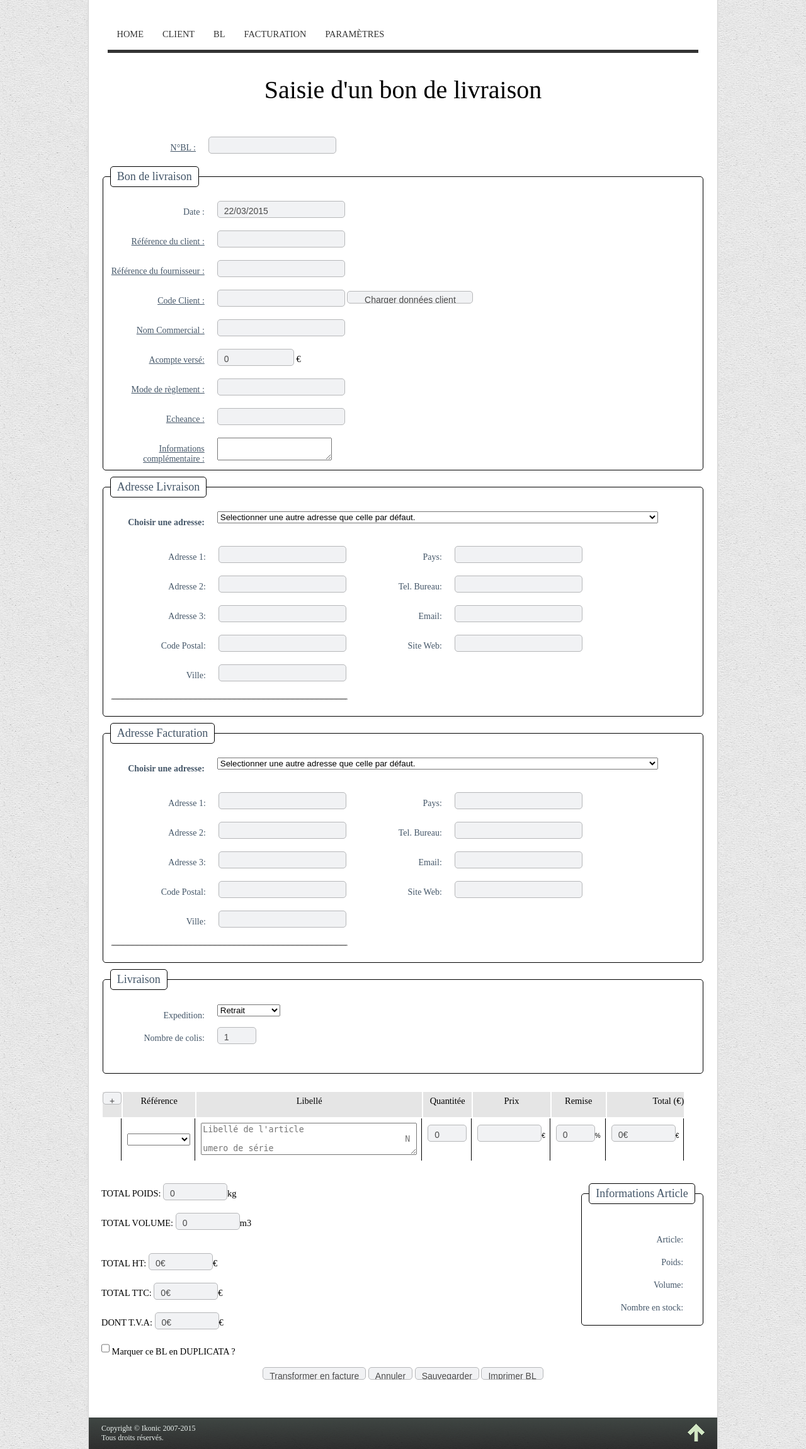
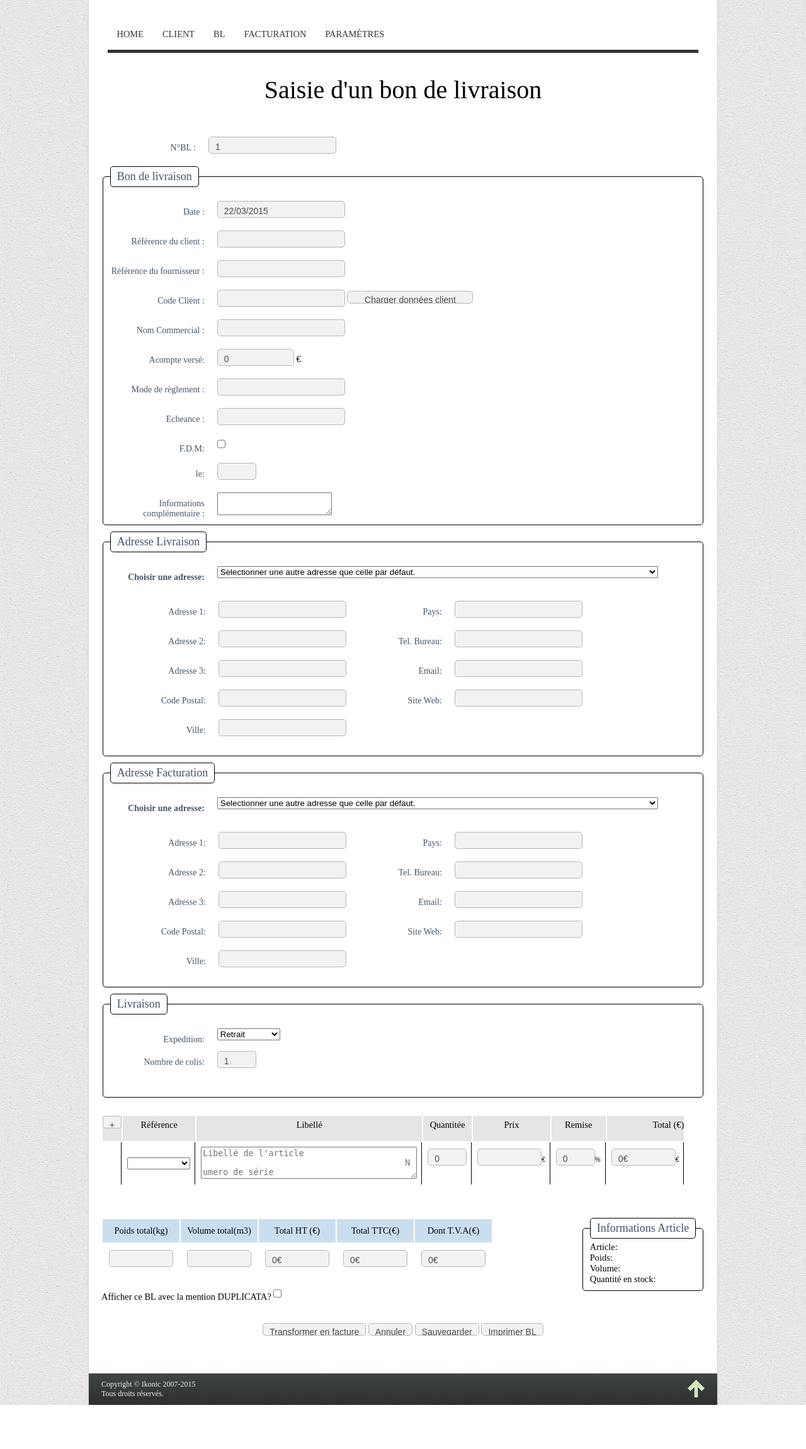
Before and after one commit to tedramoni/PROJETS3, a PHP site: page /Ikonic3/saisie_bl.php in a window 1280 px wide. Shown: the whole page at 63% size. After the commit the page ends 2231 px from the top, so only its background shows below. Run offline with PHP 8.4, Linux system fonts and the light colour scheme; data comes from the database, SQL or seed files in the repository; data that the repository does not hold is empty; some libraries are stand-ins or nearby versions; some web fonts are replaced.

Commit message:
rectification erreurs
-Récupération du dernier N°BL dans le champs avec max(num_bl) +1;
-passage de mysql à mysqli
-ajout des champs fdm + jour
-mise en page des totaux articles changé
-changement lien redirection qd annule vers bl.php
-traitement de la sauvegarde ds BD qd clique sur sauvegarder vers la page traitement_bl.php

```diff
--- a/Ikonic3/saisie_bl.php
+++ b/Ikonic3/saisie_bl.php
@@ -5,12 +5,21 @@
     <link rel="stylesheet" type="text/css" href="css/feuille_de_style.css" />
     <link rel="stylesheet" type="text/css" href="css/TableCSSCode2.css" />
     <link rel="stylesheet" type="text/css" href="http://ajax.googleapis.com/ajax/libs/jqueryui/1.8.12/themes/smoothness/jquery-ui.css" />
-
     <link rel="icon" type="image/ico" href="images/favicon.ico" />
     <meta charset="utf-8" />
     <script type="text/javascript" src="http://ajax.googleapis.com/ajax/libs/jquery/1.5.2/jquery.min.js"></script>
     <script type="text/javascript" src="http://ajax.googleapis.com/ajax/libs/jqueryui/1.8.12/jquery-ui.min.js"></script>
     <script type='text/javascript' src='Inclusion/order.js'></script>
+    <style type="text/css">
+        #element2 {
+            float:right;
+        }
+
+        #element3 tbody tr td {
+          text-align: center;
+           padding: 10px 10px;
+        }
+    </style>
 	<script type="text/javascript">
     function submitForm(action)
     {
@@ -20,13 +29,13 @@
     }
 	function quitter_sans_sauvegarde() {
 	  if (confirm("Quitter sans sauvegarder ?")) {
-	   window.location.href = "http://iuted.bugs3.com/projet/Ikonic3/";
+	   window.location.href = "http://iuted.bugs3.com/projet/Ikonic3/bl.php";
       }
 	}
-	function quitter_avec_sauvegarde() {
-	  if (confirm("Quitter et sauvegarder ce bon de livraison ?")) {
-	   	  alert("en construction");
-	  }
+	function quitter_avec_sauvegarde(action) {
+         document.getElementById('form1').action = action;
+        document.getElementById('form1').target="_blank";
+        document.getElementById('form1').submit();
 	}
 </script>
 <style type="text/css">
@@ -48,35 +57,34 @@
         <br/>
         <br/>
 
-        <?php if (isset($_GET[ 'err']))
-        { if ($_GET[ 'err']=='err1' )
+        <?php
+
+            $liste=array();
+            $connexion=connexionI();
+            $sql='Select * from client' ;
+            $requete=mysqli_query($connexion,$sql);
+            while($result=mysqli_fetch_array($requete))
             {
-                echo "<center><p style='color:red;'>Le code client doit être de la forme : 9, puis une lettre, puis 4 chiffres (ex : 9L0015) !</center><br><br>";
+                $liste[]=$result[ 'code'];
             }
-          if ($_GET[ 'err']=='err2' )
-            { echo "<center><p style='color:red;'>Le code client existe déjà !</center><br><br>";
+            $sql2="SELECT * FROM article ";
+            $execute2=mysqli_query($connexion,$sql2) or die( 'Erreur au niveau de la requete'.mysqli_error());
+            $article=array();
+            $i=0;
+            while($data2=mysqli_fetch_array($execute2))
+            {
+                $article[$i]=$data2;
+                $i++;
             }
-        }
-        $liste=array();
-        connexion();
-        $sql='Select * from client' ;
-        $requete=mysql_query($sql);
-        while($result=mysql_fetch_array($requete))
-            { $liste[]=$result[ 'code']; }
-         $sql2="SELECT * FROM article " ;
-         $execute2=mysql_query($sql2) or die( 'Erreur au niveau de la requete'.mysql_error());
-         $article=array(); $i=0;
-        while($data2=mysql_fetch_array($execute2))
-            { $article[$i]=$data2; $i++; }
-            $sql="SELECT * FROM parametre;";
-            $requete=mysql_query($sql);
-            $data=mysql_fetch_array($requete);
+            $sql="SELECT MAX(num_bl) FROM bon_livraison";
+            $requete=mysqli_query($connexion,$sql) or die( 'Erreur au niveau de la requete: max(num_bl): '.mysqli_error());
+            $data=mysqli_fetch_array($requete);
         ?>
         <div id="formu_contact">
             <form method="post" action="" id="form1" .target="_blank">
                 <br/>
-                <label for="numero_bl"><u>N°BL :</u> </label>
-                <input type="text" id="numero_bl" name="numero_bl" required="required" value="<?php echo $data[num_bl];?>"/>
+                <label for="numero_bl">N°BL : </label>
+                <input type="text" id="numero_bl" name="numero_bl" required="required" value="<?php echo $data[0]+1;?>" disabled="disabled"/>
 
                 <fieldset>
                     <br/>
@@ -103,16 +111,16 @@
                     </script>
                     <!-- <input type="date" name="date" id="date" required="required" value="<?php echo date('dd/mm/yyyy'); ?>" /> -->
                     <br/>
-                    <label for="ref_client"><u>Référence du client :</u> </label>
+                    <label for="ref_client">Référence du client : </label>
                     <input type="text" id="ref_client" name="ref_client" required="required" />
                     <br/>
-                    <label for="ref_fournisseur"><u>Référence du fournisseur :</u> </label>
+                    <label for="ref_fournisseur">Référence du fournisseur : </label>
                     <input type="text" id="ref_fournisseur" name="ref_fournisseur" required="required" />
                     <br/>
 
-                    <label for="code_client"><u>Code Client :</u> </label>
+                    <label for="code_client">Code Client : </label>
                     <input type="text" id="code_client" name="code_client" class="cc" onkeyup="myFunction()" />
-					<input type="button" value="Charger données client" class="btn_load_client" style="width:200px"></input>
+					<input type="button" value="Charger données client" class="btn_load_client" style="width:200px" />
                     <br/>
 
                     <script>
@@ -132,28 +140,31 @@
                         });
                     </script>
 
-                    <label for="nom_commercial"><u>Nom Commercial :</u> </label>
+                    <label for="nom_commercial">Nom Commercial : </label>
                     <input type="text" class="nom_commercial" id="nom_commercial" name="nom_commercial" required="required" />
                     <input type="hidden" class="raison_social" id="raison_social" name="raison_social" required="required" />
                     <input type="hidden" class="remise" id="remise" name="remise" required="required" value="0" />
                     <br/>
-                    <label for="acompte"><u>Acompte versé: </u></label>
+                    <label for="acompte">Acompte versé: </label>
                     <input type="number" style="width:100px" step="any" min="0" id="acompte" name="acompte" value="0" /> &euro;
                     <br/>
-                    <label for="mode_reglement"><u>Mode de règlement :</u> </label>
+                    <label for="mode_reglement">Mode de règlement : </label>
                     <input type="text" class="mode_reglement" id="mode_reglement" name="mode_reglement" required="required" />
                     <br/>
-                    <label for="echeance"><u>Echeance :</u> </label>
+                    <label for="echeance">Echeance :</label>
                     <input type="text" class="echeance" id="echeance" name="echeance" required="required" />
                     <br/>
-                    <label for="infos"><u>Informations complémentaire :</u> </label>
+                    <label for="fdm">F.D.M: </label><input type="checkbox" name="fdm" /><br/>
+                    <label for="jour">le:  </label><input type="number"  name="jour" min="1" max="31" /><br/>
+
+                    <label for="infos">Informations complémentaire : </label>
                     <textarea class="infos" id="infos" name="infos" required="required"></textarea>
                     <br/>
                 </fieldset>
                 <fieldset>
                     <br/>
                     <legend>Adresse Livraison</legend>
-                        <strong><u><label for="choixLivraison">Choisir une adresse: </label></u></strong>
+                        <strong><label for="choixLivraison">Choisir une adresse: </label></strong>
                         <SELECT id="selectLivraison" name="selectLivraison" class="selected_livraison_input" style="width:700px"> <OPTION selected="selected" VALUE="">Selectionner une autre adresse que celle par défaut.</OPTION></SELECT> <br/><br/>
                     <table id="dataTableAdresseLivraison" border="1">
                         <tbody>
@@ -180,7 +191,6 @@
                                         <label for="BX_ville">Ville: </label>
                                         <input type="text" class="v_l" name="BX_ville" />
                                         <br/>
-                                        <hr>
                                     </td>
                                     <td>
                                         <label for="BX_pays">Pays: </label>
@@ -208,7 +218,7 @@
                 <fieldset>
                     <br/>
                     <legend>Adresse Facturation</legend>
-                        <strong><u><label for="choixFacturation">Choisir une adresse: </label></u></strong>
+                        <strong><label for="choixFacturation">Choisir une adresse: </label></strong>
                         <SELECT id="selectFacturation" name="selectFacturation" class="selected_facturation_input" style="width:700px"> <OPTION selected="selected" VALUE="">Selectionner une autre adresse que celle par défaut.</OPTION></SELECT> <br/><br/>
                     <table id="dataTableAdresseFacturation" border="1">
                         <tbody>
@@ -235,7 +245,6 @@
                                         <label for="BX_ville2">Ville: </label>
                                         <input type="text" class="ville_f" name="BX_ville2" />
                                         <br />
-                                        <hr>
                                     </td>
                                     <td>
                                         <label for="BX_pays2">Pays: </label>
@@ -284,7 +293,7 @@
                         <tbody id="tablco">
                             <tr>
                                 <th>
-                                    <input type="button" value="+" class="btn_newpics"></input>
+                                    <input type="button" value="+" class="btn_newpics" />
                                 </th>
                                 <th>Référence</th>
                                 <th>Libellé</th>
@@ -295,7 +304,7 @@
                             </tr>
                             <tr class="Ligne" id="default">
                                 <td class="supligne" style="text-align:center"> &nbsp
-                                    <input type="button" class="btn-sup" value="-" style="width:30px align:center"> </input>
+                                    <input type="button" class="btn-sup" value="-" style="width:30px align:center"/>
                                 </td>
                                 <td class="format">
                                     <SELECT name="format[]" class="selected_format_input" style="width:100px">
@@ -307,75 +316,64 @@
                                     <textarea placeholder="Libellé de l'article &nbsp;&nbsp;&nbsp;&nbsp;&nbsp;&nbsp;&nbsp;&nbsp;&nbsp;&nbsp;&nbsp;&nbsp;&nbsp;&nbsp;&nbsp;&nbsp;&nbsp;&nbsp;&nbsp;&nbsp;&nbsp;&nbsp;&nbsp;&nbsp;&nbsp;&nbsp;&nbsp;&nbsp;&nbsp;&nbsp;&nbsp;&nbsp;&nbsp;&nbsp;&nbsp;&nbsp;&nbsp;&nbsp;&nbsp;&nbsp;Numero de série" rows="3" cols="40" class="name-pics" name="namearticle[]"></textarea>
                                 </td>
                                 <td class="num-pallets">
-                                    <input type="number" step="any" min="0" name="qarticle[]" style="width:40px" class="num-pallets-input"></input>
+                                    <input type="number" step="any" min="0" name="qarticle[]" style="width:40px" class="num-pallets-input"/>
                                 </td>
                                 <!-- <td class="prix_article"><span name="prix_article[]" class="prix"></span>&euro;</td> -->
                                 <td class="prix_article">
                                     <input type="number" step="any" min="0" style="width:80px" name="prix_article[]" class="prix"></input>&euro;</td>
                                 <td class="remise_article">
-                                    <input type="number" step="any" min="0" value="0" style="width:40px" name="rarticle[]" class="remise_article-input"></input>%
+                                    <input type="number" step="any" min="0" value="0" style="width:40px" name="rarticle[]" class="remise_article-input"/>%
                                 </td>
                                 <td style="display:none;" class="Poids_article">
-                                    <input type="number" step="any" min="0" name="poids_article[]" style="width:40px" class="poids" readonly></input> kg</td>
+                                    <input type="number" step="any" min="0" name="poids_article[]" style="width:40px" class="poids" readonly/> kg</td>
                                 <td style="display:none;" class="Volume_article">
-                                    <input type="number" step="any" min="0" name="volume_article[]" style="width:40px" class="volume" readonly></input> m3</td>
+                                    <input type="number" step="any" min="0" name="volume_article[]" style="width:40px" class="volume" readonly/> m3</td>
                                 <td class="row-total">
-                                    <input type="text" style="width:80px" name="prixtt_article[]" class="row-total-input" readonly></input>&euro;</td>
+                                    <input type="text" style="width:80px" name="prixtt_article[]" class="row-total-input" readonly/>&euro;</td>
                                 <td style="display:none;"class="row-totalp">
-                                    <input type="text" name="totalp_article[]" style="width:60px" class="row-totalp-input" readonly></input>kg</td>
+                                    <input type="text" name="totalp_article[]" style="width:60px" class="row-totalp-input" readonly/>kg</td>
                                 <td style="display:none;"class="row-totalv">
-                                    <input type="text" name="totalv_article[]" style="width:60px" class="row-totalv-input" readonly></input>m3</td>
+                                    <input type="text" name="totalv_article[]" style="width:60px" class="row-totalv-input" readonly/>m3</td>
                             </tr>
                         </tbody>
                     </table>
-                    <br/><br/>
+                    </div>
+                    <br/><br/><br/>
+
                     <div id="element2">
                         <fieldset>
-                            <br/>
                             <legend>Informations Article</legend>
-                            <br/>
-                            <label>Article: </label><label id="iarticle" for="ArticleInfos"></label><br/>
-                            <label>Poids: </label><label id="ipoids" for="PoidsInfos"></label><br/>
-                            <label>Volume: </label><label id="ivolume" for="VolumeInfos"></label><br/>
-                            <label>Nombre en stock: </label><label id="istock" for="StockInfos"></label><br/>
+                            Article: <toto id="iarticle" for="ArticleInfos"></toto><br/>
+                            Poids: <toto id="ipoids" for="PoidsInfos"></toto><br/>
+                            Volume: <toto id="ivolume" for="VolumeInfos"></toto><br/>
+                            Quantité en stock: <toto id="istock" for="StockInfos"></toto><br/>
                         </fieldset>
                     </div>
-                        <div class="TotalPoids" style="text-align: left;">
-                            <span>  <b>TOTAL POIDS:</b> </span>
-                            <input type="text" name="totalPoids" style="width:80px" class="total-poids" value="0" id="product-poids" readonly></input>kg
-                        </div>
-                        <div class="TotalVolume" style="text-align: left;">
-                            <span> <b> TOTAL VOLUME: </b></span>
-                            <input type="text" name="totalVolume" style="width:80px" class="total-volume" value="0" id="product-volume" readonly></input>m3
-                            <br />
-                        </div>
-                        <br/>
-                        <div class="TotalHT" style="text-align: left;">
-                            <span> <b> TOTAL HT: </b></span>
-                            <input type="text" name="totalHT" style="width:80px" class="total-box" value="0&euro;" id="product-ht" readonly></input>&euro;
-                            <br />
-                        </div>
-
-                        <div class="Total" style="text-align: left;">
-                            <span> <b> TOTAL TTC:</b> </span>
-                            <input type="text" style="width:80px" name="totalTTC" class="total-box" value="0&euro;" id="product-subtotal" readonly></input>&euro;
-                            <br />
-                        </div>
+                    <div id="element3">
+                    <table>
+                        <tr style="background-color: #c9dff0;">
+                            <td>Poids total(kg)</td>
+                            <td>Volume total(m3)</td>
+                            <td>Total HT (€)</td>
+                            <td>Total TTC(€)</td>
+                            <td>Dont T.V.A(€)</td>
+                        </tr>
+                        <tr>
+                            <td><input type="text" name="totalPoids" style="width:80px" class="total-poids" value="<?php echo $data['poids_total']; ?>" id="product-poids" readonly /></td>
+                            <td><input type="text" name="totalVolume" style="width:80px" class="total-volume" value="<?php echo $data['volume_total']; ?>" id="product-volume" readonly /></td>
+                            <td><input type="text" name="totalHT" style="width:80px" class="total-box" value="<?php echo $data['prix_ht']; ?>;" id="product-ht" readonly /></td>
+                            <td><input type="text" style="width:80px" name="totalTTC" class="total-box" value="<?php echo $data['prix_ttc']; ?>" id="product-subtotal" readonly /></td>
+                            <td><input type="text" class="total-box" style="width:80px" value="0" name="totalTVA" id="product-TVA" readonly /></td>
+                        </tr>
+                    </table>
                     </div>
-
-                    <div class="TotalTVA" style="text-align: left;">
-                        <span>  <b>DONT T.V.A:</b></span>
-                        <input type="text" class="total-box" style="width:80px" value="0&euro;" name="totalTVA" id="product-TVA" readonly></input>&euro;
-                        <br />
-                    </div>
-
                 <!-- Fin Saisie Commande -->
-				<input type="checkbox" name="duplicata" value="Oui"> Marquer ce BL en DUPLICATA ? </input>
+                Afficher ce BL avec la mention DUPLICATA? <input type="checkbox" name="duplicata" value="Oui"/> <br/><br/>
                 <center>
                    <!-- <input type="submit" name="valider" /> -->
 				   <input type="button" onclick="submitForm('saisie_facture.php')" value="Transformer en facture" />
 				   <input type="button" onclick="quitter_sans_sauvegarde()" value="Annuler" />
-				   <input type="button" onclick="quitter_avec_sauvegarde()" value="Sauvegarder" />
+				   <input type="button" onclick="quitter_avec_sauvegarde('traitement_bl.php')" value="Sauvegarder" />
 				   <input type="button" onclick="submitForm('bl_pdf.php')" value="Imprimer BL" />
                 </center>
             </form>
```
